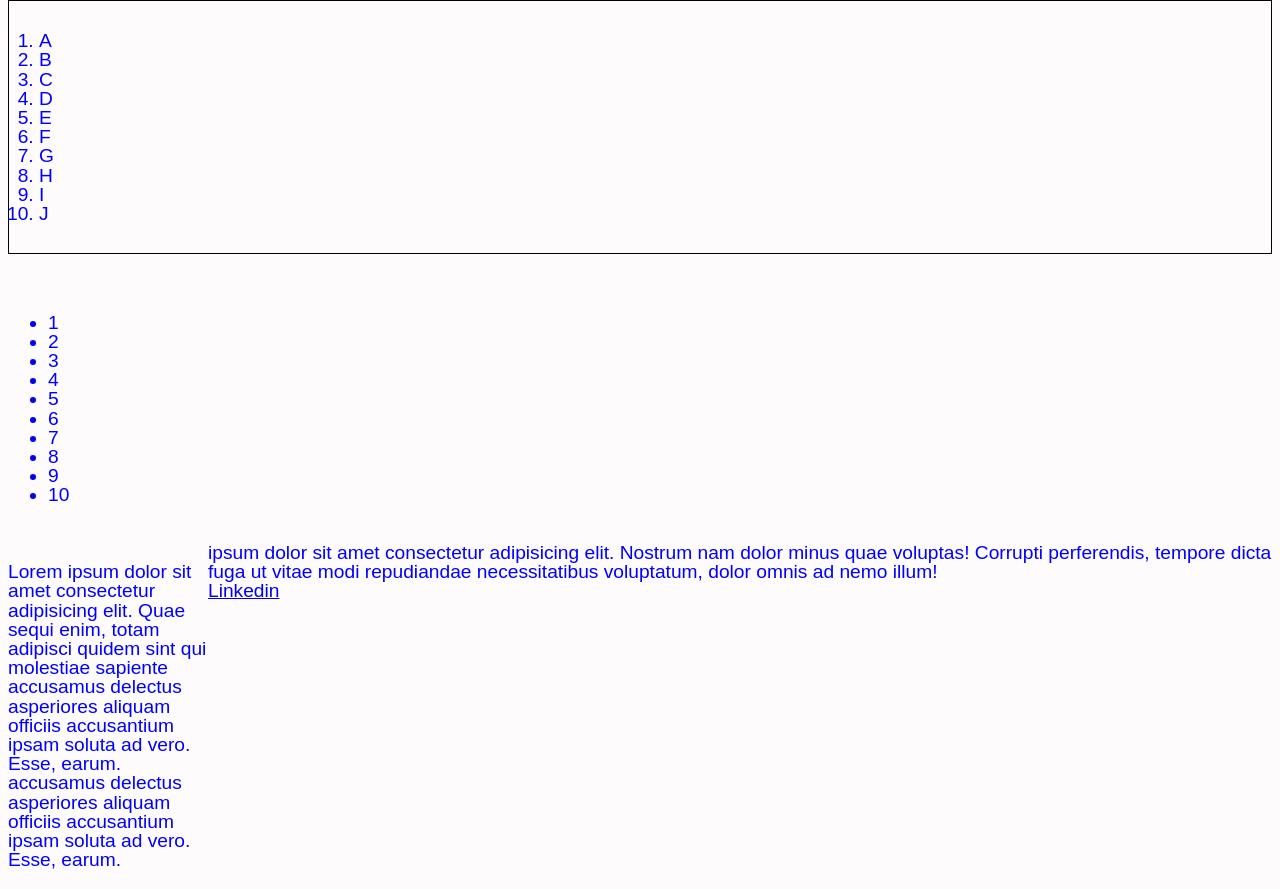
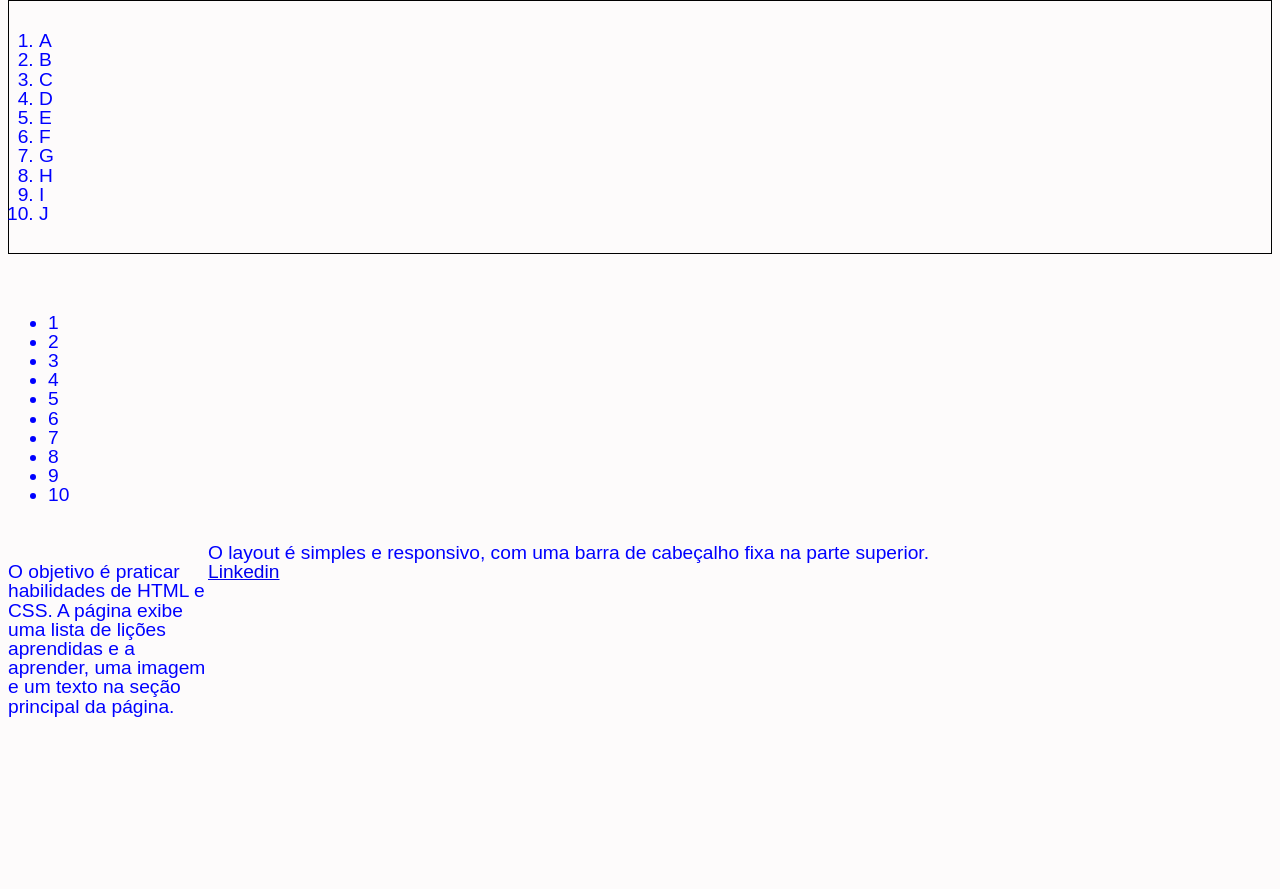
Before and after one commit to PabloLSa/Lessons-Learned, a website: page index.html in a window 1280 px wide. Shown: the part 353-1242 px from the top of the page. After the commit the page ends 1088 px from the top, so only its background shows below. Drawn offline with Linux system fonts and the light colour scheme.

Commit message:
correção de texto exibido na página

```diff
--- a/index.html
+++ b/index.html
@@ -48,14 +48,13 @@
     <div>
         <article class="lado-esquerdo">
            <p>
-            Lorem ipsum dolor sit amet consectetur adipisicing elit. Quae sequi enim, totam adipisci quidem sint qui molestiae sapiente accusamus delectus asperiores aliquam officiis accusantium ipsam soluta ad vero. Esse, earum.
-                accusamus delectus asperiores aliquam officiis accusantium ipsam soluta ad vero. Esse, earum.
+            O objetivo é praticar habilidades de HTML e CSS. A página exibe uma lista de lições aprendidas e a aprender, uma imagem e um texto na seção principal da página.
            </p>
 
         </article>
 
         <aside class="lado-direito">
-            ipsum dolor sit amet consectetur adipisicing elit. Nostrum nam dolor minus quae voluptas! Corrupti perferendis, tempore dicta fuga ut vitae modi repudiandae necessitatibus voluptatum, dolor omnis ad nemo illum!
+          O layout é simples e responsivo, com uma barra de cabeçalho fixa na parte superior.
        </aside>
 
 
```
